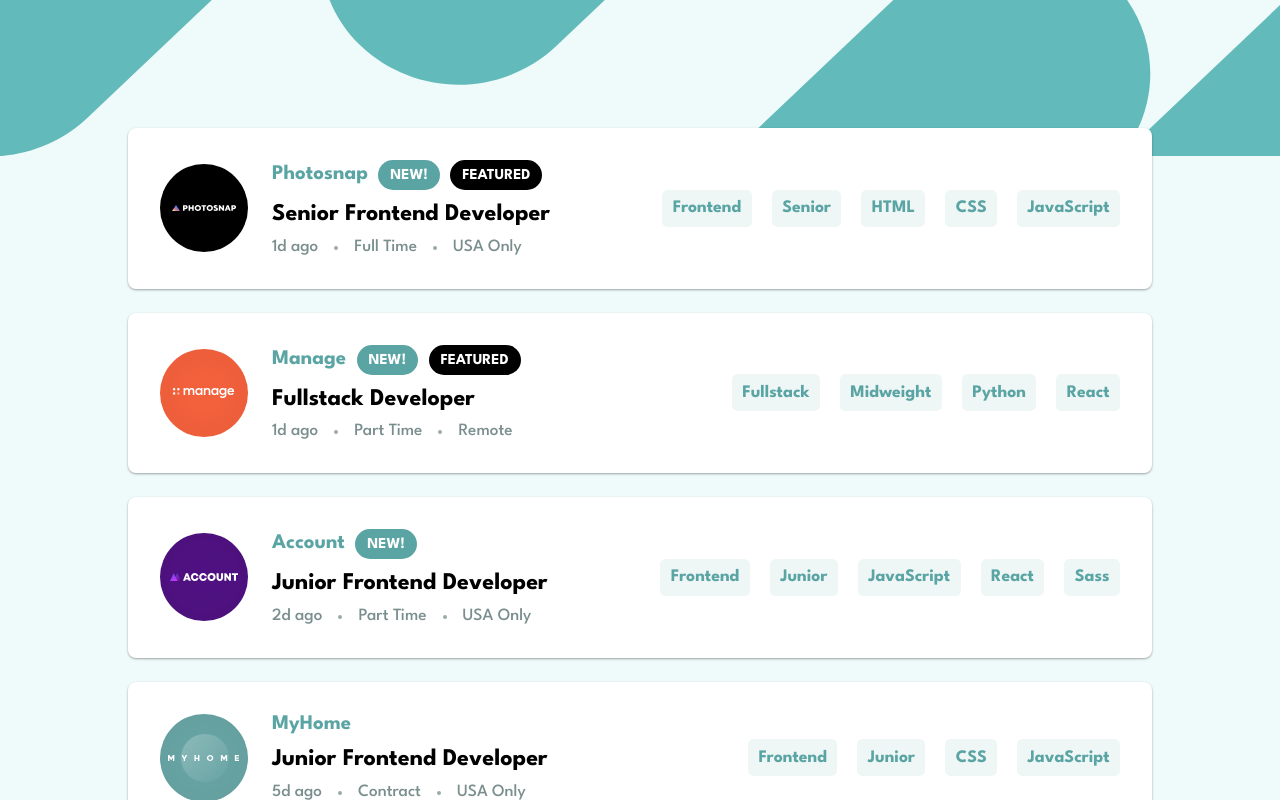
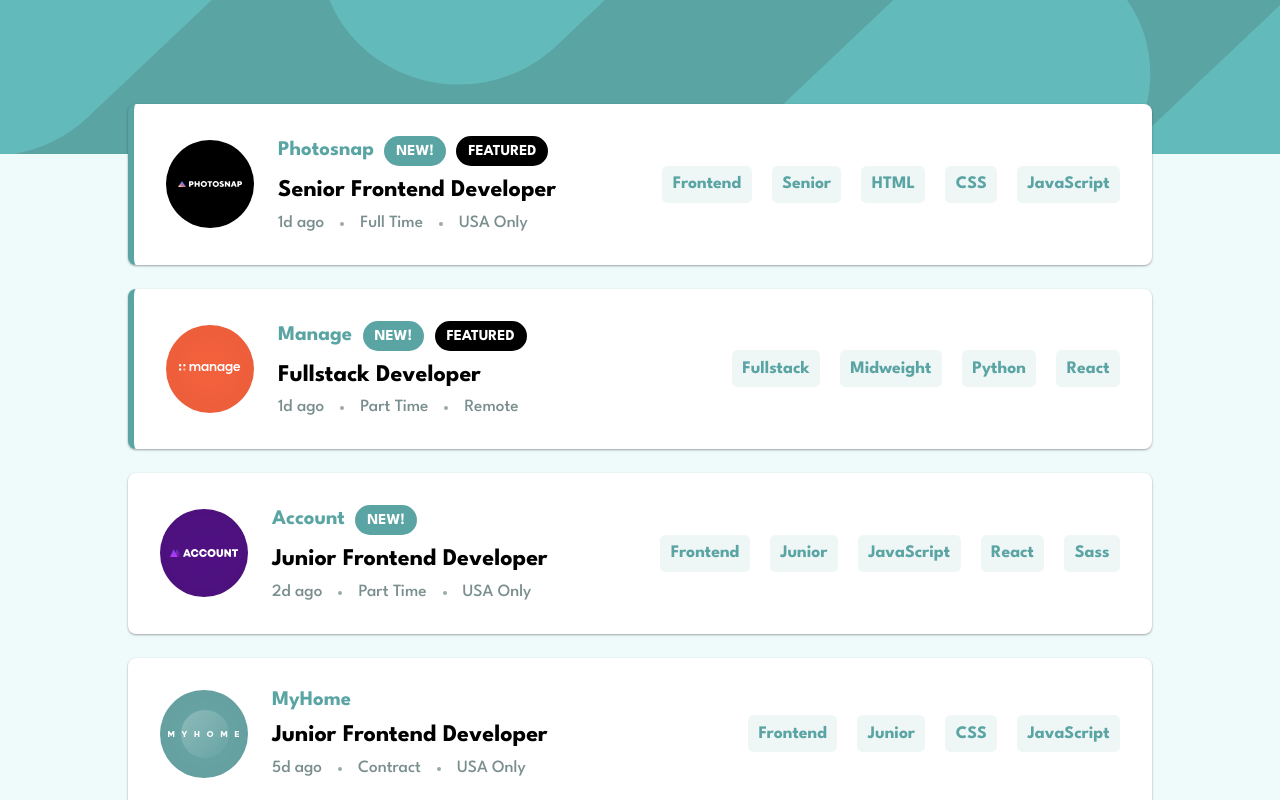
Before and after one commit to VasuBeachoo/job-listings-with-filtering, a JavaScript app: page / in a window 1280 px wide. Shown: the top 800 px of the page. Built offline with nearby package versions, Linux system fonts and the light colour scheme.

Commit message:
Update app background

```diff
--- a/src/App.js
+++ b/src/App.js
@@ -22,11 +22,20 @@ const Box = styled.div`
   align-items: center;
   gap: 2rem;
   width: 80%;
-  margin: 8rem 2rem 4rem;
+  margin: 6.5rem 2rem 4rem;
+  z-index: 2;
 
   @media (max-width: 1200px) {
     gap: 5rem;
   }
+`;
+
+const BgBox = styled.div`
+  position: absolute;
+  width: 100%;
+  height: 9.65rem;
+  background: url(${bgHeaderDesktop}) var(--Desaturated-Dark-Cyan);
+  background-repeat: repeat-x;
 `;
 
 const AppBox = styled.div`
@@ -36,8 +45,7 @@ const AppBox = styled.div`
   align-items: center;
   width: 100%;
   min-height: 100vh;
-  background: url(${bgHeaderDesktop}) var(--Light-Grayish-Cyan-Bg);
-  background-repeat: no-repeat;
+  background: var(--Light-Grayish-Cyan-Bg);
 `;
 
 const App = () => {
@@ -199,6 +207,7 @@ const App = () => {
   return (
     <AppBox>
       <GlobalStyle />
+      <BgBox></BgBox>
       <Box>
         {filters.length !== 0 && <FilterBar />}
         <JobList jobListings={jobListings} />
--- a/src/components/JobListing.js
+++ b/src/components/JobListing.js
@@ -1,6 +1,6 @@
 import { useDispatch } from "react-redux";
 import { addFilter } from "../jobFilterSlice";
-import styled from "styled-components";
+import styled, { css } from "styled-components";
 import { NewTag, FeaturedTag } from "./ListingTag";
 import JobCategory, { CategoryText } from "./JobCategory";
 
@@ -150,6 +150,11 @@ export const ListingBox = styled.div`
   width: 100%;
   background-color: var(--White);
   border-radius: 0.5rem;
+  ${(props) =>
+    props.data.featured &&
+    css`
+      border-left: 0.4rem solid var(--Desaturated-Dark-Cyan);
+    `};
   box-shadow: rgba(0, 0, 0, 0.12) 0px 1px 3px, rgba(0, 0, 0, 0.24) 0px 1px 2px;
   padding: 2rem;
 
@@ -172,7 +177,7 @@ const JobListing = ({ className, data }) => {
   let categoryId = 1000;
 
   return (
-    <ListingBox className={className}>
+    <ListingBox className={className} data={data}>
       <LogoBox>
         <Logo src={data.logo} alt="company-logo" />
       </LogoBox>
```
